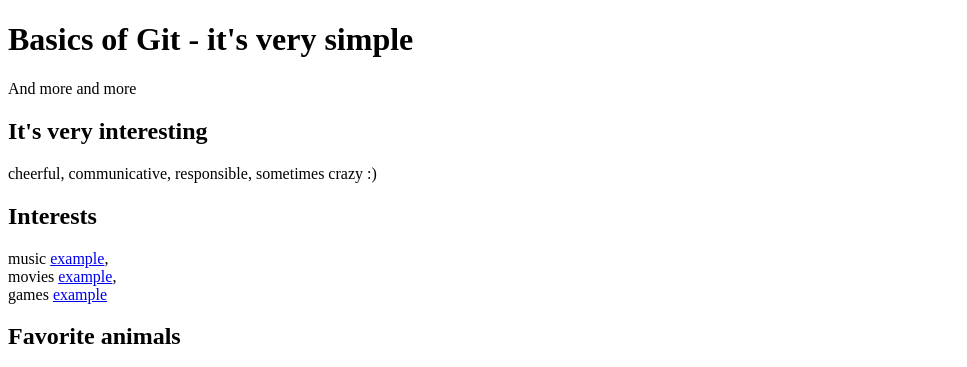
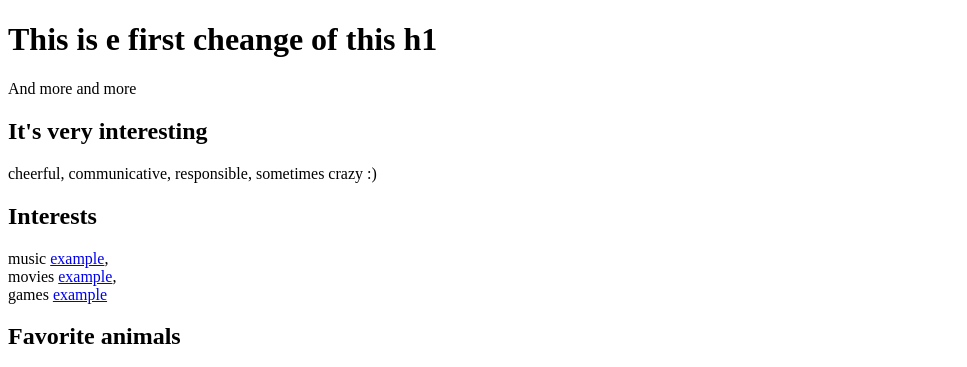
Before and after one commit to RafalPijet/nauka-gita, a plain HTML site: page index.html in a window 1280 px wide. Shown: the top 367 px of the page, without its empty margins (0-967 px from the left). Drawn offline with Linux system fonts and the light colour scheme.

Commit message:
First cheange of exercise

```diff
--- a/index.html
+++ b/index.html
@@ -2,10 +2,10 @@
 <html lang="en">
 	<head>
 		<meta charset="UTF-8">
-		<title>Module 7.2 Git is easy?</title>
+		<title>First cheange of exercise 7.2</title>
 	</head>
 	<body>
-		<h1>Basics of Git - it's very simple</h1>
+		<h1>This is e first cheange of this h1</h1>
 		<p>And more and more</p>
 		<h2>It's very interesting</h2>
 		<p>cheerful, communicative, responsible, sometimes crazy :)</p>
```
